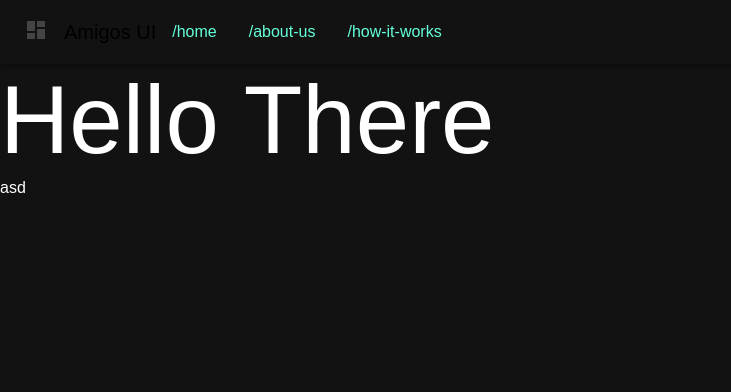
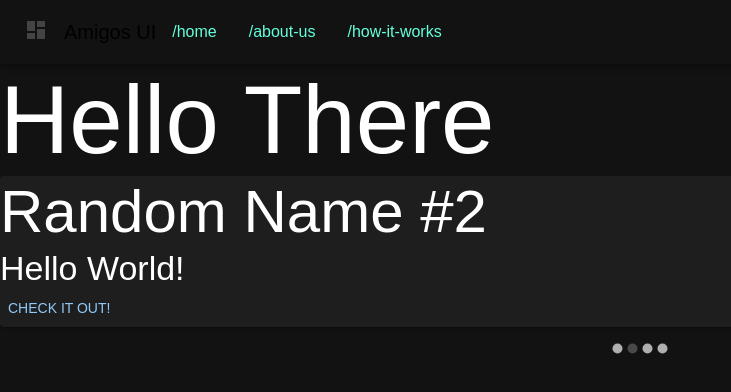
Before and after one commit to debe7408/astro-amigos, a Next.js app in the folder frontend/amigos-frontend/: page /how-it-works in a window 1280 px wide. Shown: the top 392 px of the page, without its empty margins (0-731 px from the left). Built offline with nearby package versions, Linux system fonts and the light colour scheme; a web font is replaced by a local one.

Commit message:
feat: added carousel component

```diff
--- a/frontend/amigos-frontend/package.json
+++ b/frontend/amigos-frontend/package.json
@@ -15,7 +15,8 @@
     "@mui/material": "^5.14.12",
     "next": "13.5.4",
     "react": "^18.2.0",
-    "react-dom": "^18.2.0"
+    "react-dom": "^18.2.0",
+    "react-material-ui-carousel": "^3.4.2"
   },
   "devDependencies": {
     "@types/node": "^20",
--- a/frontend/amigos-frontend/src/app/how-it-works/page.tsx
+++ b/frontend/amigos-frontend/src/app/how-it-works/page.tsx
@@ -1,17 +1,40 @@
-import { Grid, Typography } from "@mui/material";
+"use client";
+import { Button, Grid, Paper, Typography } from "@mui/material";
+import styled from "@emotion/styled";
+import { Carousel, Item } from "@/components/Carousel";
 
 interface Props {}
 
 const HowItWorks: React.FC<Props> = () => {
+  const items: Item[] = [
+    {
+      name: "Random Name #1",
+      description: "Probably the most random thing you have ever seen!",
+    },
+    {
+      name: "Random Name #2",
+      description: "Hello World!",
+    },
+    {
+      name: "Random Name #3",
+      description: "Hello World!",
+    },
+    {
+      name: "Random Name #4",
+      description: "Hello World!",
+    },
+  ];
+
   return (
     <Grid container>
       <Grid item xs={12}>
-        <Typography variant="h1" component="h2">
+        <Typography variant="h1" component="h1">
           Hello There
         </Typography>
-        asd
       </Grid>
-      <Grid item xs={12}></Grid>
+      <Grid item xs={12}>
+        <Carousel items={items} animation="slide" />
+      </Grid>
     </Grid>
   );
 };
--- /dev/null
+++ b/frontend/amigos-frontend/src/components/Carousel.tsx
@@ -0,0 +1,56 @@
+import { Button, Paper, Typography } from "@mui/material";
+import MUICarousel from "react-material-ui-carousel";
+
+interface CarouselProps {
+  items: Item[];
+  animation?: "fade" | "slide";
+  autoPlay?: boolean;
+  swipe?: boolean;
+  duration?: number;
+}
+
+interface ItemProps {
+  key: number;
+  item: Item;
+}
+
+export interface Item {
+  name: string;
+  description: string;
+}
+
+export const Carousel: React.FC<CarouselProps> = ({
+  items,
+  autoPlay,
+  swipe,
+  animation,
+  duration,
+}) => {
+  return (
+    <MUICarousel
+      autoPlay={autoPlay}
+      swipe={swipe}
+      animation={animation}
+      duration={duration}
+    >
+      {items.map((item, index) => (
+        <CarouselItem key={index} item={item} />
+      ))}
+    </MUICarousel>
+  );
+};
+
+const CarouselItem: React.FC<ItemProps> = ({ key, item }) => {
+  return (
+    <Paper>
+      <Typography variant="h2" component="h2">
+        {item.name}
+      </Typography>
+      <Typography variant="h4" component="p">
+        {item.description}
+      </Typography>
+
+      <Button className="CheckButton">Check it out!</Button>
+    </Paper>
+  );
+};
```
Also changed, not shown: 1 other file (tests, documents, lock files or other folders).
